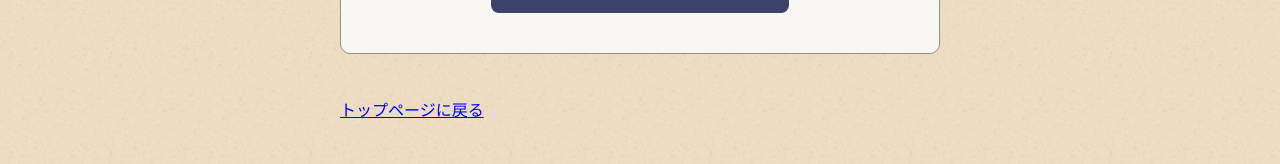
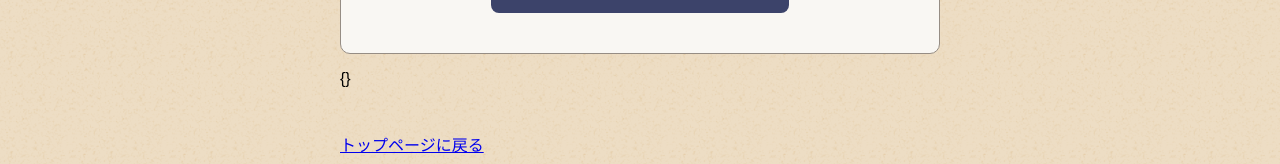
Before and after one commit to sasakiy84/ndl-hackathon-2023, a Vue app: page /question in a window 1280 px wide. Shown: the part 1025-1189 px from the top of the page. Built offline with nearby package versions, Linux system fonts and the light colour scheme; a web font is replaced by a local one.

Commit message:
add score popup conponent

```diff
--- a/src/components/QuestionView/ScorePopup.vue
+++ b/src/components/QuestionView/ScorePopup.vue
@@ -1,55 +1,54 @@
 <script setup>
+import { ref, computed, watchEffect } from 'vue'
 const props = defineProps({
   debuctionScore: {
-      type: BigInt,
+    type: Number,
     default: 10
   },
-    show: {
+  showPopup: {
     type: Boolean,
     default: false
   }
 })
 
-  const show = ref(props.show);
-  // const showFlash = () => {
+const showPopup = ({
+  get() {
+    return props.showPopup
+  },
+  set(newValue) {
+    // console.log(newValue)
+    return newValue
+  }
+});
 
-  // }
-
-  // export default {
-  //   methods: {
-  //     showFlash(){
-  //       this.show = true;
-  //       setTimeout(() => {
-
-  //       })
-  //     // setTimeoutで3000ms後にshowをfalseにする
-  //       setTimeout(() => {
-  //         this.show = false}
-  //         ,3000
-  //       )
-  //     }
-  //   }
-  // }
 </script>
 
 <template>
-    <div class="score-container" v-if="show">
+  <p>{{ showPopup }}</p>
+  <div class="score-container"
+    v-if="showPopup === true"
+  >
     <div
     class="paragraph-wrapper"
     >
       <p>-{{ debuctionScore }}点</p>
       <p>獲得できる点数は{{ debuctionScore }}点です</p>
     </div>
+    <!-- <button @click="showPopup = false">
+      close
+    </button> -->
   </div>
 </template>
 
 <style scoped>
   .score-container {
     background: #F9F7F3;
-      border: 1px solid #968D84;
+    /* border: 1px solid #968D84; */
     border-radius: 10px;
-      padding: 40px 0;
+    /* padding: 40px 0; */
     margin-bottom: 1rem;
+    width: 320px;
+    height: 140px;
   }
 
   .paragraph-wrapper {
--- a/src/views/QuestionView.vue
+++ b/src/views/QuestionView.vue
@@ -18,7 +18,6 @@
         <p class="current-score-text">現在の得点: {{ totalScore }}</p>
       </div>
       <img class="jpskun-question" src="../assets/jpskun_question.svg" alt="" />
-
       <div class="img-wrapper">
         <!-- <div class="img-background"> -->
           <img class="hint-img" :src="hintImgLinks[currentHintImgIndex]" alt="" />
@@ -96,6 +95,9 @@
           回答する
         </button>
       </ParagraphWrapper>
+      <ScorePopup
+        :showPopup="showPopup"
+      />
       <HomeLink />
     </main>
     <JpsHackathonFooter />
@@ -123,9 +125,9 @@ const hintImgLinks = questionStore.getHintImages;
 const selectedHint = questionStore.getTextHint
 const pickedChoices = questionStore.getChoises
 
-const isDebuct = ref(false);
+const showPopup = ref(false);
 const showDebuctionScore = () => {
-  isDebuct.value = true
+  showPopup.value = true
 }
 
 const currentHintImgIndex = ref(0);
```
Lines whose indentation alone changed are shown as unchanged.
